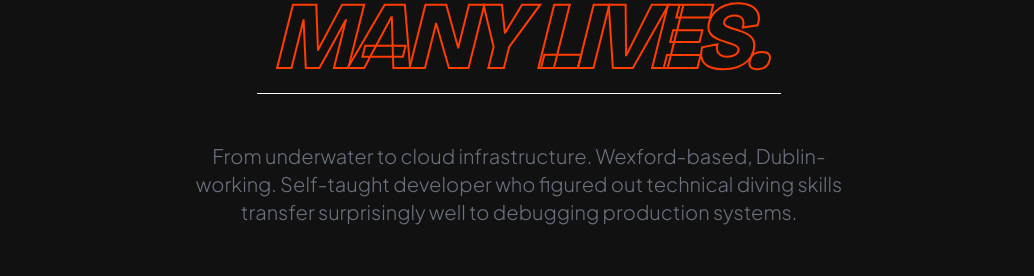
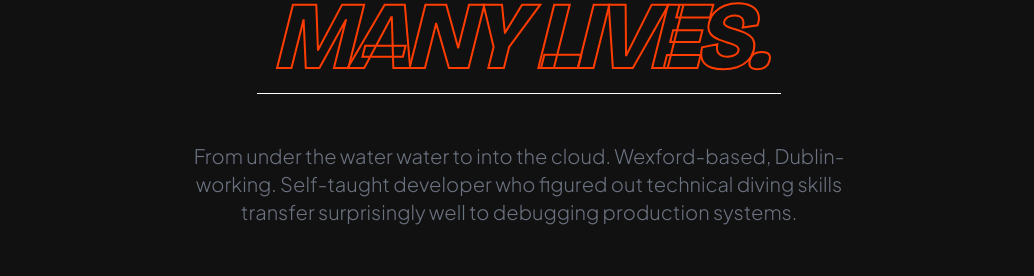
Before and after one commit to kimatron/kimatron.github.io, a React (Vite) app: page / in a window 1280 px wide. Shown: the part 3352-3628 px from the top of the page, without its empty margins (121-1155 px from the left). Built offline with nearby package versions, Linux system fonts and the light colour scheme.

Commit message:
update meta tags

```diff
--- a/App.tsx
+++ b/App.tsx
@@ -128,7 +128,7 @@ const App: React.FC = () => {
                 <span className="text-transparent border-t border-b border-white italic py-2 inline-block px-4 text-[#FF3D00]" style={{ WebkitTextStroke: '2px #FF3D00' }}>MANY LIVES.</span>
              </h2>
              <p className="text-xl text-gray-500 font-light max-w-2xl mt-4">
-               From underwater to cloud infrastructure. Wexford-based, Dublin-working. Self-taught developer who figured out technical diving skills transfer surprisingly well to debugging production systems.
+               From under the water water to into the cloud. Wexford-based, Dublin-working. Self-taught developer who figured out technical diving skills transfer surprisingly well to debugging production systems.
              </p>
            </div>
            <div className="reveal grid grid-cols-1 md:grid-cols-3 gap-8">
--- a/index.html
+++ b/index.html
@@ -8,7 +8,7 @@
     <!-- SEO Meta Tags -->
     <title>Kim Hanlon | Software Developer & Former Dive Instructor | Wexford, Ireland</title>
     <meta name="description" content="Kim Hanlon - Software developer specializing in React, Django, and cloud services. Former technical dive instructor turned full-stack developer. Based in Wexford, working in Dublin. Azure certified.">
-    <meta name="keywords" content="Kim Hanlon, software developer, web developer, React developer, Django developer, Azure, Wexford developer, Irish developer, dive instructor to developer, Devdactyl, full-stack developer Ireland">
+    <meta name="keywords" content="Kim Hanlon, software developer, web developer, diver, scuba, React developer, Django developer, Azure, Wexford developer, Irish developer, dive instructor to developer, Devdactyl, full-stack developer Ireland, Wexford, Ireland, Kim Hanlon Ireland,">
     <meta name="author" content="Kim Hanlon">
 
     <!-- Open Graph / Social Media -->
```
